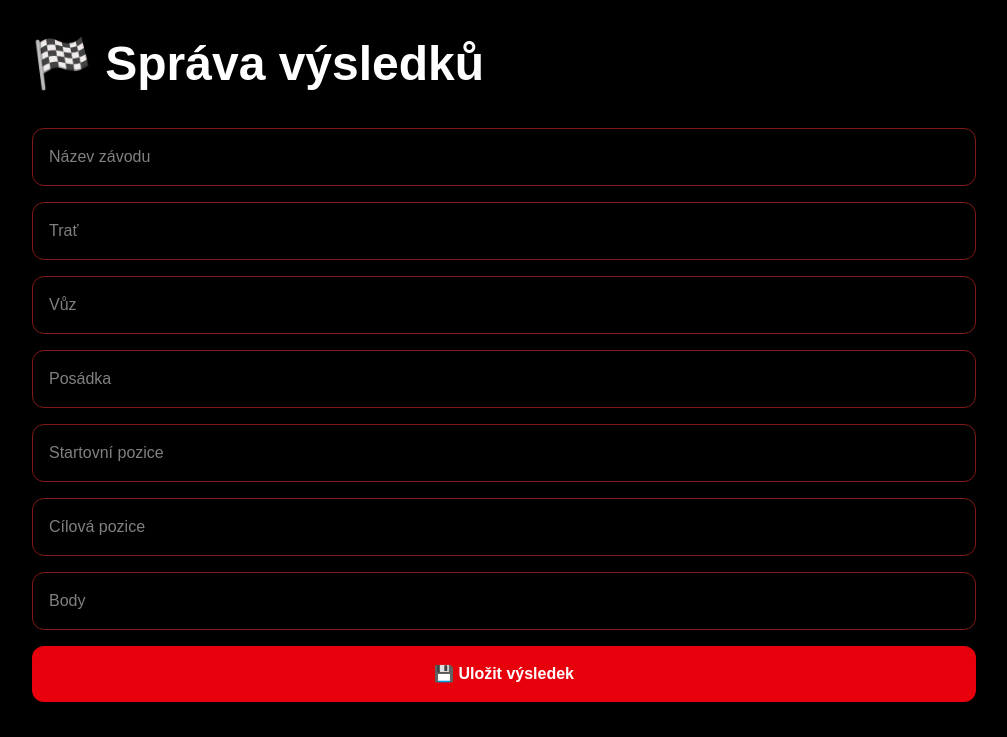
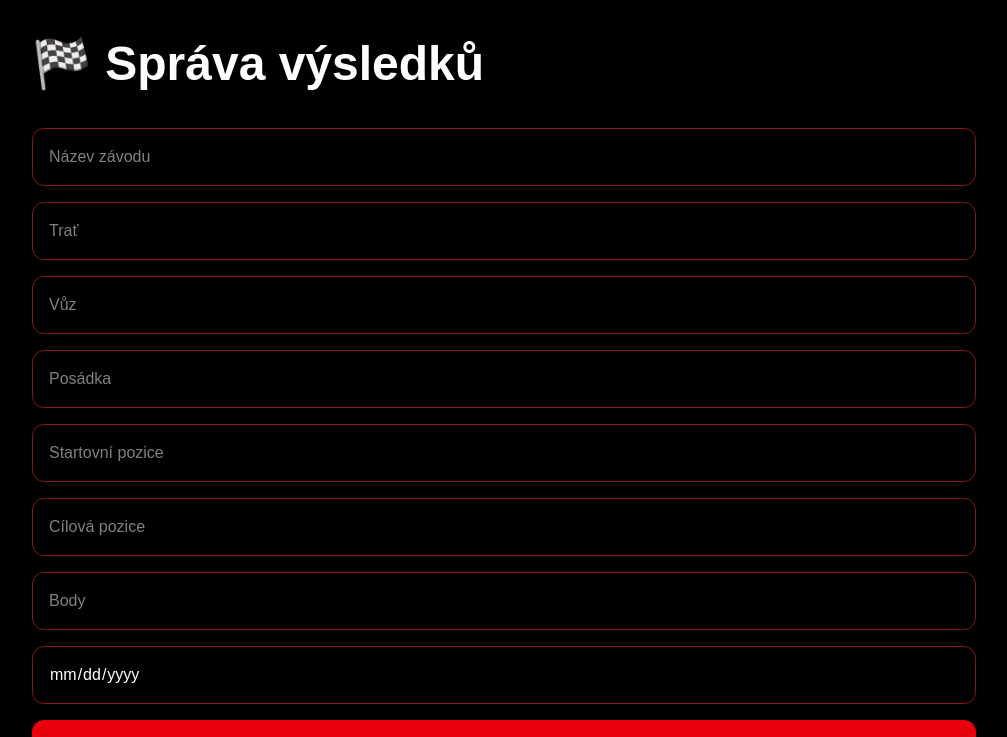
Before and after one commit to Ubalgin84/u8-division-portal, a Next.js app: page /admin/vysledky in a window 1280 px wide. Shown: the top 737 px of the page, without its empty margins (136-1143 px from the left). Built offline with nearby package versions, Linux system fonts and the light colour scheme; no server answers; the database is empty.

Commit message:
Added race date support

```diff
--- a/app/admin/vysledky/page.tsx
+++ b/app/admin/vysledky/page.tsx
@@ -149,6 +149,16 @@ export default function ResultsPage() {
                             setForm({ ...form, points: e.target.value })
                         }
                     />
+                    <input
+                        type="date"
+                        className="p-4 bg-black border border-red-900 rounded-xl"
+                        onChange={(e) =>
+                            setForm({
+                                ...form,
+                                race_date: e.target.value,
+                            })
+                        }
+                    />
 
                     <button
                         onClick={saveResult}
@@ -224,8 +234,8 @@ export default function ResultsPage() {
                                     <a
                                         href={`/admin/ai-report?id=${result.id}`}
                                         className={`px-4 py-2 rounded-lg border ${result.article_slug
-                                                ? "border-green-600 text-green-500"
-                                                : "border-yellow-600 text-yellow-500"
+                                            ? "border-green-600 text-green-500"
+                                            : "border-yellow-600 text-yellow-500"
                                             }`}
                                     >
                                         {result.article_slug
--- a/app/vysledky/page.tsx
+++ b/app/vysledky/page.tsx
@@ -162,7 +162,13 @@ export default async function VysledkyPage() {
                     className="border-b border-red-900 hover:bg-red-950/30 transition"
                   >
                     <td className="p-5">
-                      {race.race_date || "-"}
+                      {race.race_date
+                        ? new Intl.DateTimeFormat("cs-CZ", {
+                          day: "numeric",
+                          month: "numeric",
+                          year: "numeric",
+                        }).format(new Date(race.race_date))
+                        : "-"}
                     </td>
 
                     <td className="p-5 font-bold">
```
Lines whose indentation alone changed are shown as unchanged.
